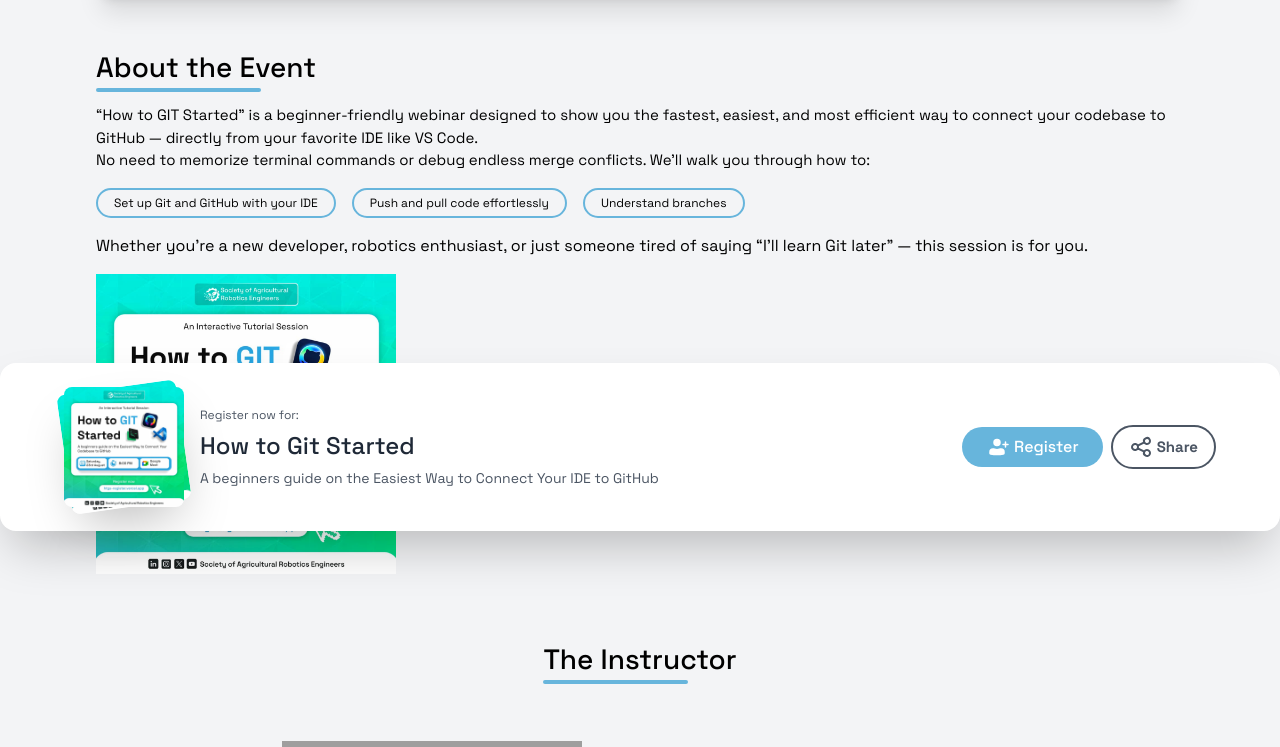
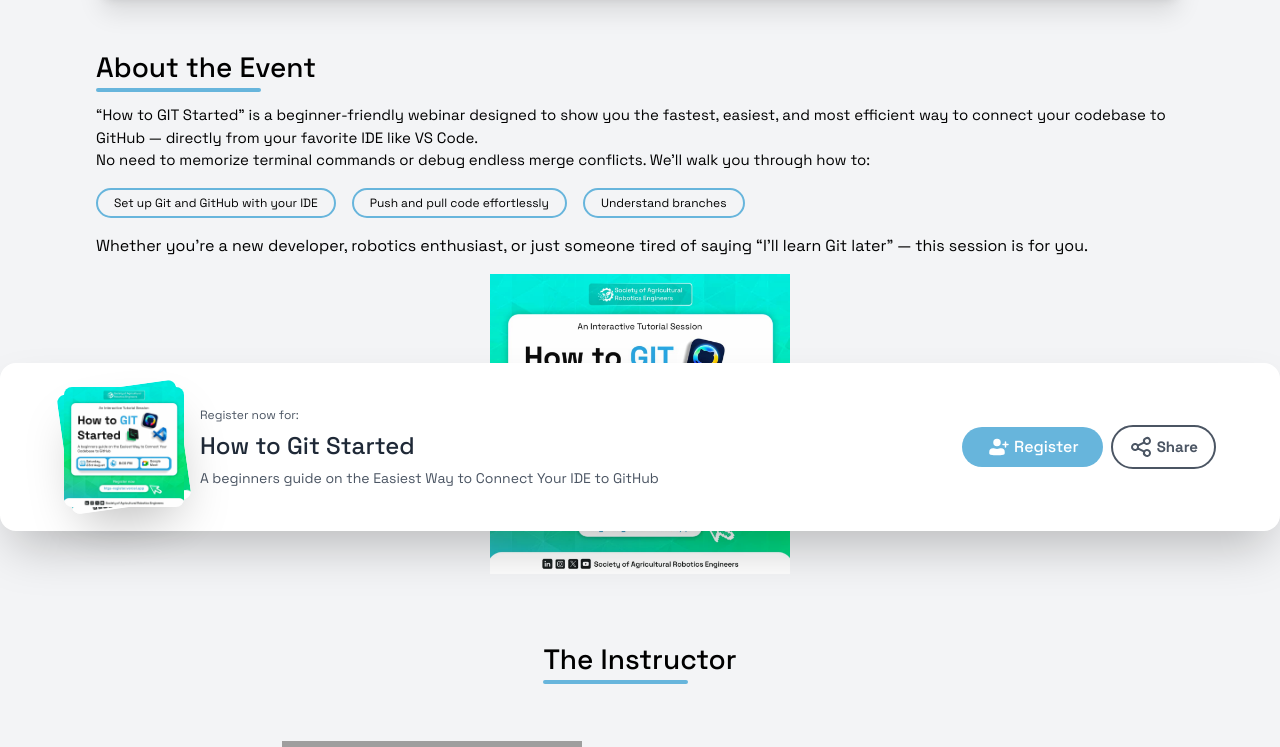
Before and after one commit to SARE-LABS/Event-Registrar, a React (Vite) app: page / in a window 1280 px wide. Shown: the part 437-1184 px from the top of the page. Built offline with nearby package versions, Linux system fonts and the light colour scheme; grey boxes are pictures that could not be loaded.

Commit message:
fix: center align carousel scroll container

```diff
--- a/src/Components/carousel/Index.tsx
+++ b/src/Components/carousel/Index.tsx
@@ -44,7 +44,7 @@ export const Carousel = () => {
       {/* Scroll container */}
       <div
         ref={scrollRef}
-        className="flex overflow-x-auto gap-4 scroll-smooth no-scrollbar"
+        className="flex overflow-x-auto gap-4 scroll-smooth no-scrollbar justify-center"
       >
         {images.map((image, index) => (
           <div
```
